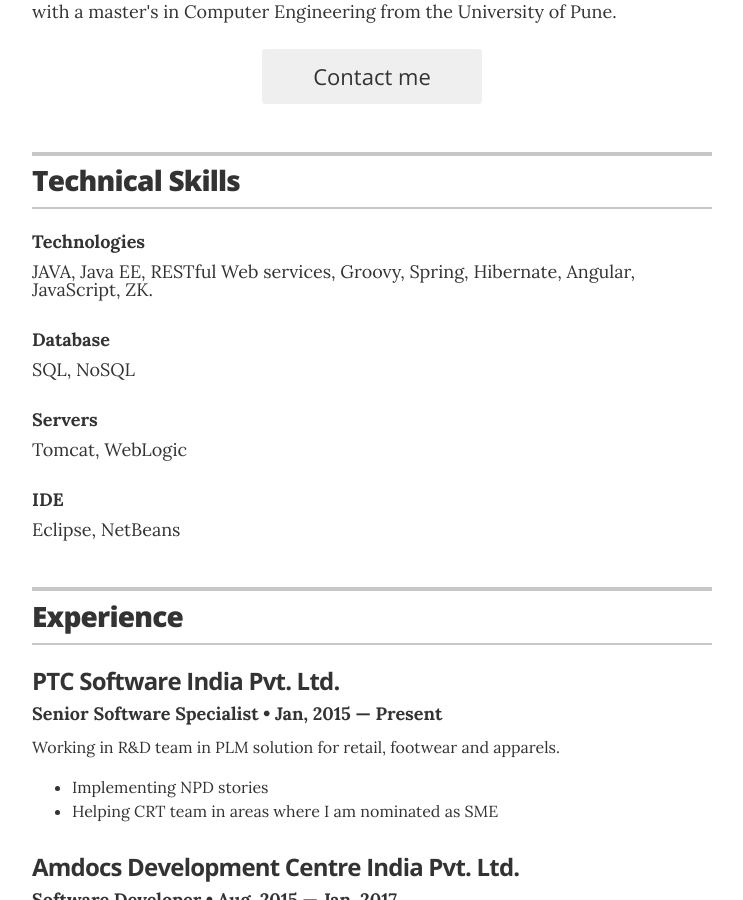
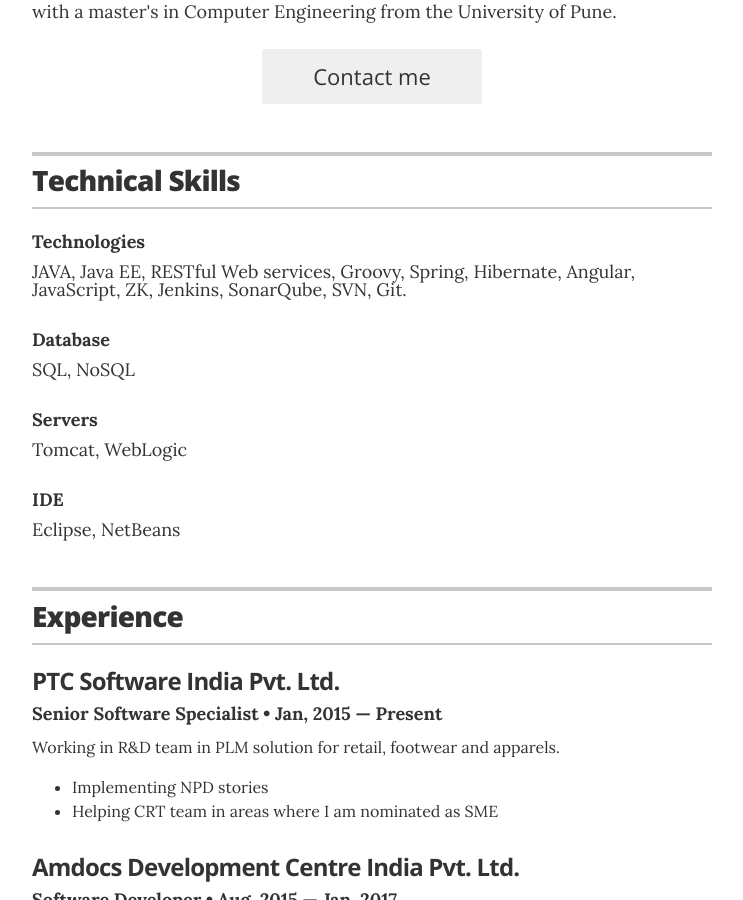
Before and after one commit to JadhavSameer/jadhavsameer.github.io, a Jekyll site: the page built from index.html, in a window 1280 px wide and 900 px high, scrolled down 585 px. Shown: the whole window, without its empty margins (268-1011 px from the left). Built offline with Jekyll 4.4.1, drawn with Linux system fonts in a browser that asks for light colours.

Commit message:
Update skills.yml

```diff
--- a/_data/skills.yml
+++ b/_data/skills.yml
@@ -1,7 +1,7 @@
 # Skills
 # Java Technologies
 - skill: Technologies
-  description: JAVA, Java EE, RESTful Web services, Groovy, Spring, Hibernate, Angular, JavaScript, ZK.
+  description: JAVA, Java EE, RESTful Web services, Groovy, Spring, Hibernate, Angular, JavaScript, ZK, Jenkins, SonarQube, SVN, Git.
 
 # Database
 - skill: Database
```
